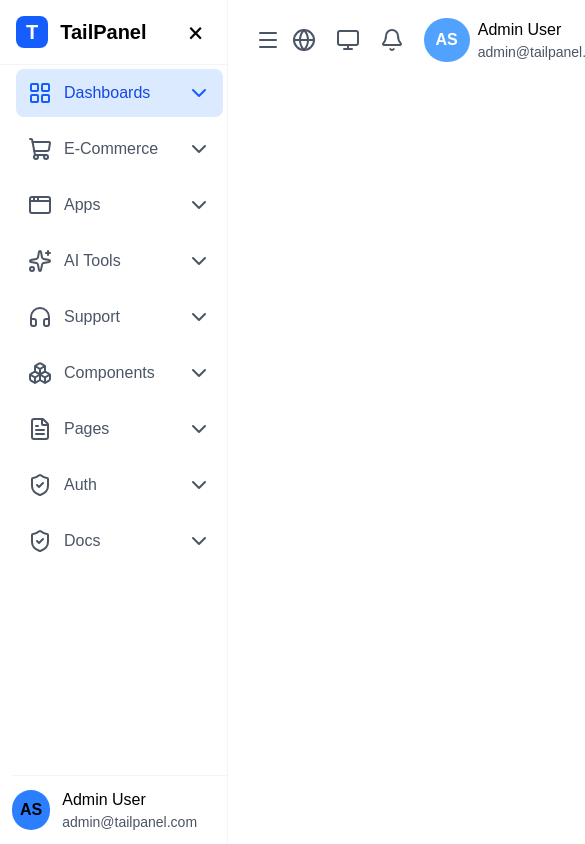
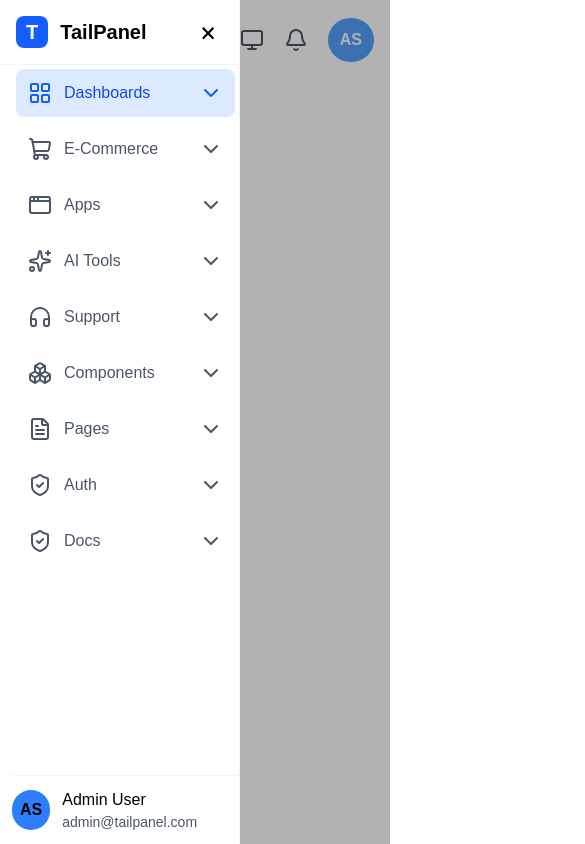
Before and after one commit to RosyPanday/TailPanel, a React (Vite) app in the folder tailPanel/: page / in a window 390 px wide. Both pictures are taken after a click on the button 40 px from the left and 40 px from the top of the page. Shown: the top 844 px of the page, 585 px wide, since content can reach past the window. Built offline with nearby package versions, Linux system fonts and the light colour scheme.

Commit message:
add overlay

```diff
--- a/tailPanel/src/App.jsx
+++ b/tailPanel/src/App.jsx
@@ -11,12 +11,16 @@ function App() {
   return(
 
         <div className=" grid grid-cols-12  font-['Arial']">
+            {isExpanded &&
+            <div className='fixed inset-0 h-screen w-full z-50 bg-black/30 lg:hidden'>
+
+            </div>}
           {/* sidebar */}
-              <div className={`${isExpanded?"col-span-7 sm:col-span-5 md:col-span-4 lg:col-span-3 ":"hidden lg:block lg:col-span-1"}`}>
+              <div className={`${isExpanded?"fixed w-60 sm:w-70  h-screen z-100 lg:static lg:col-span-3 bg-white ":"hidden lg:block lg:col-span-1"}`}>
                   <Sidebar isExpanded={isExpanded} setIsExpanded={setIsExpanded} />
               </div>
           {/* navbar */}
-              <div className={`${isExpanded?"col-span-5 sm:col-span:7 md:col-span:8 lg:col-span-9":"col-span-12 lg:col-span-11"}`} >
+              <div className={`${isExpanded?"  relative col-span-12  lg:col-span-9   ":"col-span-12 lg:col-span-11"}`} >
                   <Navbar setIsExpanded={setIsExpanded} />
               </div>
 
--- a/tailPanel/src/components/Navbar/Navbar.jsx
+++ b/tailPanel/src/components/Navbar/Navbar.jsx
@@ -10,7 +10,7 @@ function Navbar({ setIsExpanded }) {
   }
 
   return (
-    <nav className="flex justify-between m-4 ">
+    <nav className="flex  justify-between m-4 ">
       <div className="flex gap-5 items-center">
         <button onClick={collapseOrExpand} className="p-3">
           <Menu className="text-gray-600 " />
@@ -34,7 +34,7 @@ function Navbar({ setIsExpanded }) {
           <span className="bg-blue-400 rounded-3xl px-3 py-2.5 text-white font-bold ">
             AS
           </span>
-          <div className="flex flex-col">
+          <div className="hidden sm:flex flex-col ">
             <AdminUserCard />
           </div>
         </div>
```
